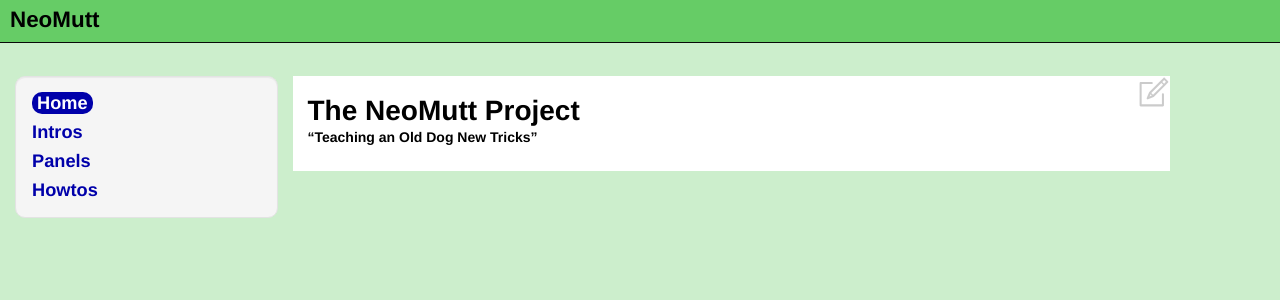
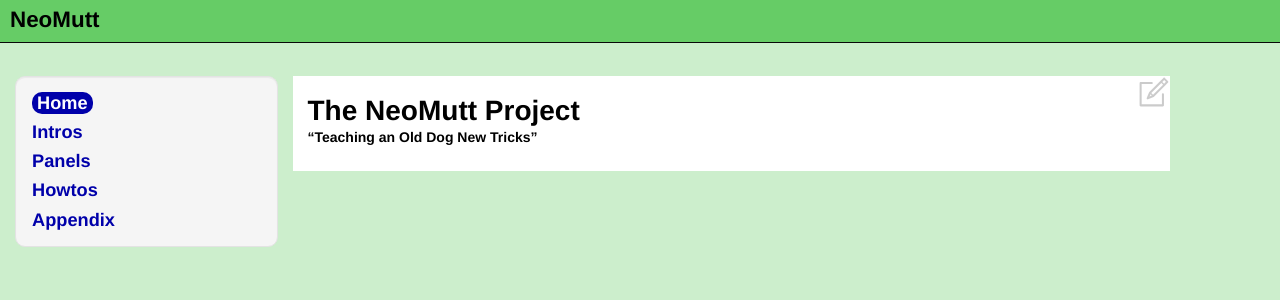
Before and after one commit to neomutt/test-doc, a Jekyll site: the page built from index.md, in a window 1280 px wide. Shown: the top 300 px of the page. Built offline with Jekyll 4.4.1, drawn with Linux system fonts in a browser that asks for light colours.

Commit message:
Appendix

```diff
--- a/_layouts/concertina.html
+++ b/_layouts/concertina.html
@@ -8,6 +8,7 @@
                 {% include intro-menu.html %}
                 {% include panel-menu.html %}
                 {% include howto-menu.html %}
+                {% include appendix-menu.html %}
             </div>
         </div>
         <div class="col-md-9">
```
